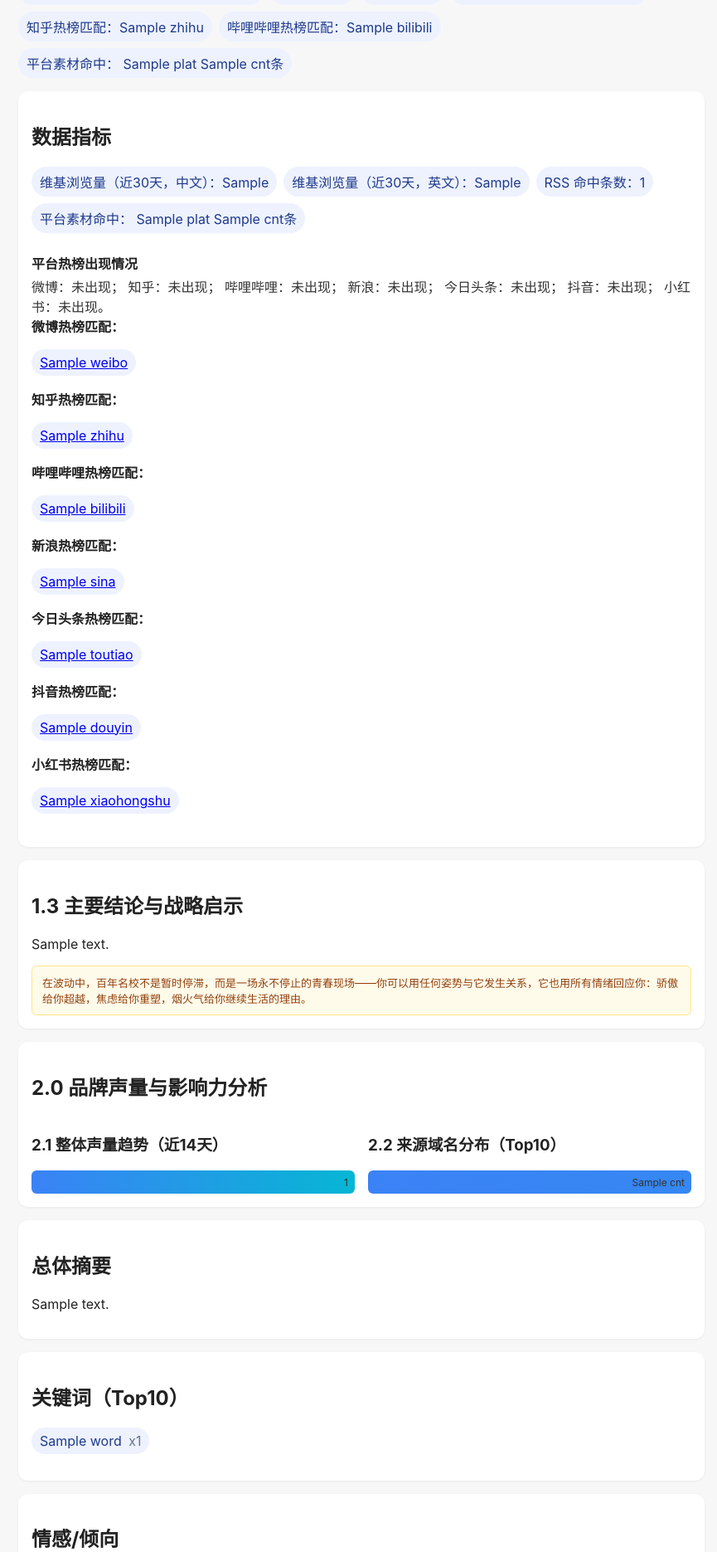
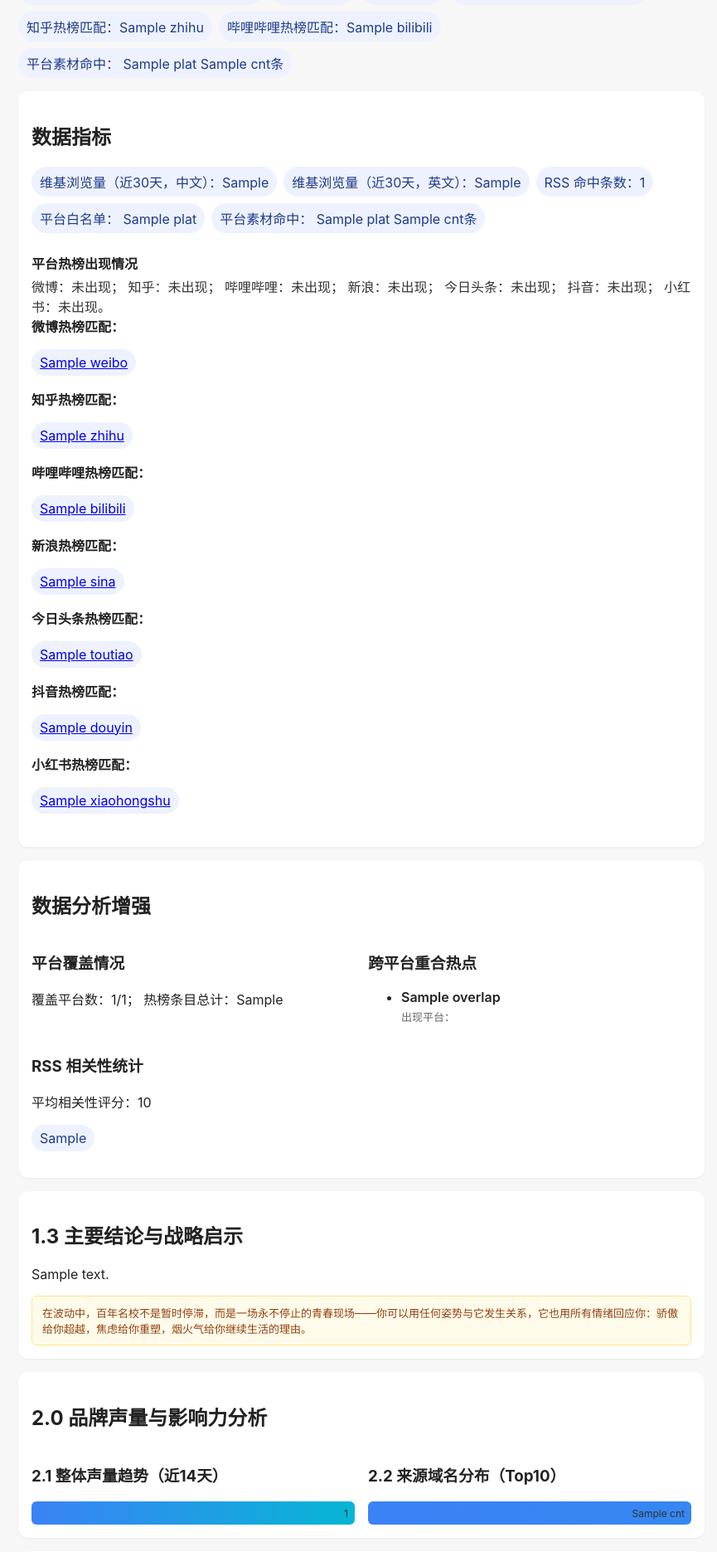
Before and after one commit to sam-xingyk/-, a FastAPI app: template templates/report.html in a window 1280 px wide. Shown: the part 342-2213 px from the top of the page at 83% size, without its empty margins (204-1069 px from the left). Run offline with FastAPI, Linux system fonts and the light colour scheme; the template is opened without the code that fills it: most values are stand-ins (such as "Sample title", 1, 10 or a date in 2020).

Commit message:
feat: platform whitelist and enhanced analysis in report (coverage, overlaps, relevance stats)

```diff
--- a/app/providers/trending.py
+++ b/app/providers/trending.py
@@ -5,6 +5,7 @@
 import feedparser
 from app.utils.cache import TTLCache
 from app.utils.terms import expand_terms, normalize_text
+from app.config import trend_platform_whitelist
 
 _TREND_CACHE = TTLCache(ttl_seconds=300)
 
@@ -118,8 +119,12 @@
     """
     q = (query or "").strip().lower()
     terms = expand_terms(query)
+    # 仅处理白名单平台
+    whitelist = set(trend_platform_whitelist() or [])
     result = {}
     for platform, url in TREND_FEEDS.items():
+        if whitelist and platform not in whitelist:
+            continue
         entries = _fetch_entries(url)
         matched_titles: List[str] = []
         matched_items: List[Dict] = []
--- a/templates/report.html
+++ b/templates/report.html
@@ -49,6 +49,14 @@
         <li>维基浏览量（近30天，中文）：{{ report.metrics.wiki_pageviews_zh if report.metrics.wiki_pageviews_zh is not none else 'N/A' }}</li>
         <li>维基浏览量（近30天，英文）：{{ report.metrics.wiki_pageviews_en if report.metrics.wiki_pageviews_en is not none else 'N/A' }}</li>
         <li>RSS 命中条数：{{ report.metrics.rss_mentions_count }}</li>
+        {% if report.metrics.platform_whitelist %}
+        <li>
+          平台白名单：
+          {% for plat in report.metrics.platform_whitelist %}
+            <span class="badge">{{ plat }}</span>
+          {% endfor %}
+        </li>
+        {% endif %}
         {% if report.metrics.platform_counts %}
         <li>
           平台素材命中：
@@ -147,6 +155,57 @@
           </div>
           {% endif %}
         </div>
+      </div>
+    </section>
+
+    <section class="card">
+      <h2>数据分析增强</h2>
+      <div class="grid">
+        <div>
+          <h3>平台覆盖情况</h3>
+          {% if report.metrics.analysis and report.metrics.analysis.platform_coverage %}
+          <p>
+            覆盖平台数：{{ report.metrics.analysis.platform_coverage.present_count }}/{{ report.metrics.analysis.platform_coverage.total_whitelisted }}；
+            热榜条目总计：{{ report.metrics.interactions_proxy }}
+          </p>
+          {% else %}
+          <p>暂无覆盖数据。</p>
+          {% endif %}
+        </div>
+        <div>
+          <h3>跨平台重合热点</h3>
+          {% if report.metrics.analysis and report.metrics.analysis.overlaps %}
+          <ul>
+            {% for ov in report.metrics.analysis.overlaps %}
+              <li>
+                <div class="item-title">{{ ov.title }}</div>
+                <div class="item-meta">出现平台：
+                  {% for p in ov.platforms %}
+                    <span class="badge">{{ p }}</span>
+                  {% endfor %}
+                </div>
+              </li>
+            {% endfor %}
+          </ul>
+          {% else %}
+          <div class="chart-placeholder">暂无跨平台重合热点。</div>
+          {% endif %}
+        </div>
+      </div>
+      <div style="margin-top:12px;">
+        <h3>RSS 相关性统计</h3>
+        {% if report.metrics.analysis and report.metrics.analysis.rss_relevance_avg is not none %}
+        <p>平均相关性评分：{{ report.metrics.analysis.rss_relevance_avg }}</p>
+        {% else %}
+        <p>暂无相关性评分数据。</p>
+        {% endif %}
+        {% if report.metrics.analysis and report.metrics.analysis.rss_relevance_samples %}
+        <ul class="tags">
+          {% for r in report.metrics.analysis.rss_relevance_samples %}
+            <li>{{ r }}</li>
+          {% endfor %}
+        </ul>
+        {% endif %}
       </div>
     </section>
 
```
Also changed, not shown: app/config.py (+19 -0 lines), app/orchestrator.py (+53 -0 lines).
